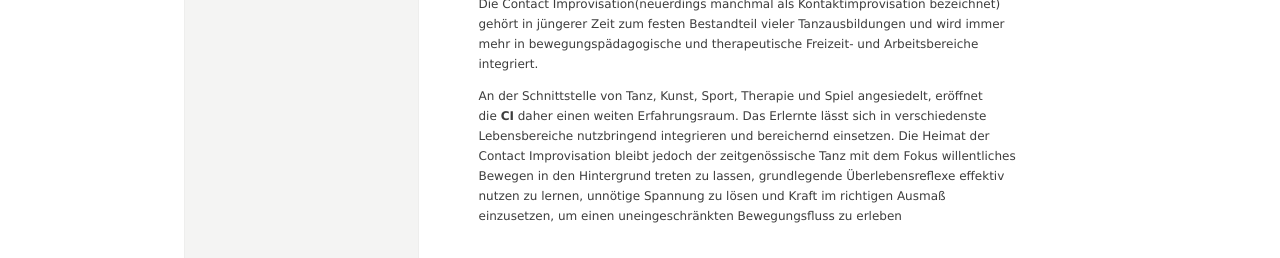
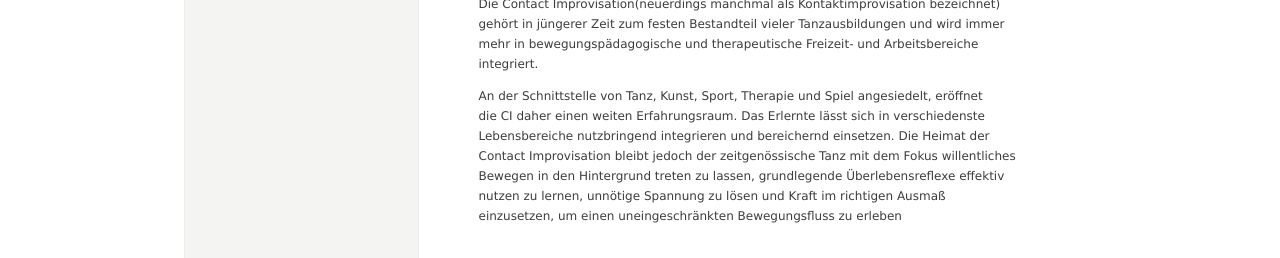
Before and after one commit to manulari/rollingpointat, a Jekyll site: the page built from _all_pages/-1.md, in a window 1280 px wide. Shown: the part 674-932 px from the top of the page. Built offline with Jekyll 4.4.1, drawn with Linux system fonts in a browser that asks for light colours.

Commit message:
Update page “-1”

```diff
--- a/_all_pages/-1.md
+++ b/_all_pages/-1.md
@@ -12,4 +12,4 @@ Inzwischen gibt es, seit dem ersten Contact-Experiment im Jahr 1972, einen gro
 
 Die Contact Improvisation(neuerdings manchmal als Kontaktimprovisation bezeichnet) gehört in jüngerer Zeit zum festen Bestandteil vieler Tanzausbildungen und wird immer mehr in bewegungspädagogische und therapeutische Freizeit- und Arbeitsbereiche integriert.
 
-An der Schnittstelle von Tanz, Kunst, Sport, Therapie und Spiel angesiedelt, eröffnet die **CI** daher einen weiten Erfahrungsraum. Das Erlernte lässt sich in verschiedenste Lebensbereiche nutzbringend integrieren und bereichernd einsetzen. Die Heimat der Contact Improvisation bleibt jedoch der zeitgenössische Tanz mit dem Fokus willentliches Bewegen in den Hintergrund treten zu lassen, grundlegende Überlebensreflexe effektiv nutzen zu lernen, unnötige Spannung zu lösen und Kraft im richtigen Ausmaß einzusetzen, um einen uneingeschränkten Bewegungsfluss zu erleben
+An der Schnittstelle von Tanz, Kunst, Sport, Therapie und Spiel angesiedelt, eröffnet die CI daher einen weiten Erfahrungsraum. Das Erlernte lässt sich in verschiedenste Lebensbereiche nutzbringend integrieren und bereichernd einsetzen. Die Heimat der Contact Improvisation bleibt jedoch der zeitgenössische Tanz mit dem Fokus willentliches Bewegen in den Hintergrund treten zu lassen, grundlegende Überlebensreflexe effektiv nutzen zu lernen, unnötige Spannung zu lösen und Kraft im richtigen Ausmaß einzusetzen, um einen uneingeschränkten Bewegungsfluss zu erleben
```
